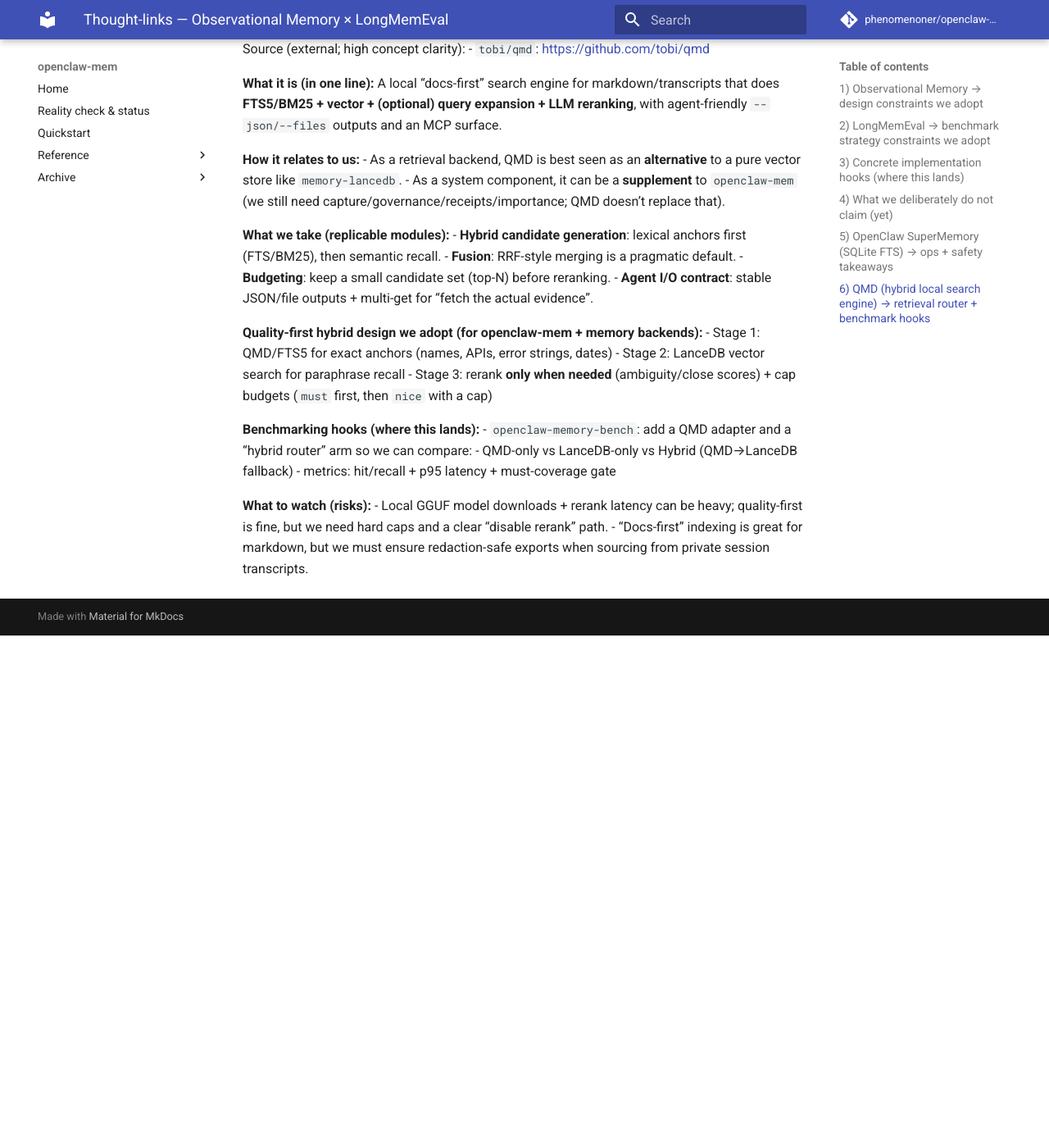
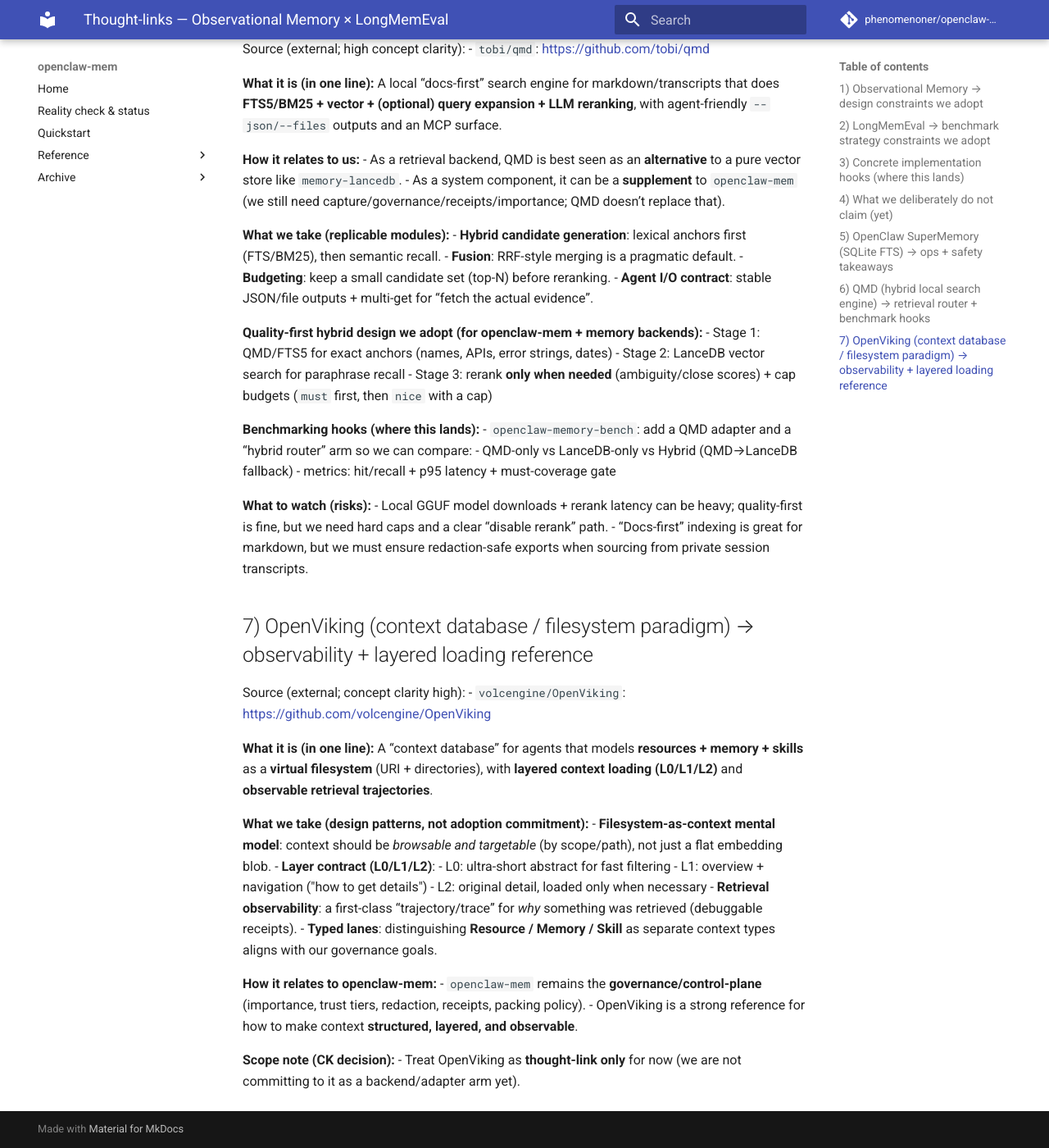
Before and after one commit to phenomenoner/openclaw-mem, an MkDocs documentation site: the page built from docs/thought-links.md, in a window 1280 px wide and 1400 px high, scrolled down 2204 px. Shown: the whole window at 82% size. Built offline with MkDocs 1.6.1 and Material for MkDocs 9.7.7, drawn with Linux system fonts in a browser that asks for light colours; comment, search, counter and statistics services are not loaded; before the commit the page ends 2979 px from its top, so only the background shows below that.

Commit message:
docs(thought-links): add OpenViking as reference (thought-link only)

```diff
--- a/docs/thought-links.md
+++ b/docs/thought-links.md
@@ -106,3 +106,27 @@
 **What to watch (risks):**
 - Local GGUF model downloads + rerank latency can be heavy; quality-first is fine, but we need hard caps and a clear “disable rerank” path.
 - “Docs-first” indexing is great for markdown, but we must ensure redaction-safe exports when sourcing from private session transcripts.
+
+## 7) OpenViking (context database / filesystem paradigm) → observability + layered loading reference
+
+Source (external; concept clarity high):
+- `volcengine/OpenViking`: <https://github.com/volcengine/OpenViking>
+
+**What it is (in one line):**
+A “context database” for agents that models **resources + memory + skills** as a **virtual filesystem** (URI + directories), with **layered context loading (L0/L1/L2)** and **observable retrieval trajectories**.
+
+**What we take (design patterns, not adoption commitment):**
+- **Filesystem-as-context mental model**: context should be *browsable and targetable* (by scope/path), not just a flat embedding blob.
+- **Layer contract (L0/L1/L2)**:
+  - L0: ultra-short abstract for fast filtering
+  - L1: overview + navigation ("how to get details")
+  - L2: original detail, loaded only when necessary
+- **Retrieval observability**: a first-class “trajectory/trace” for *why* something was retrieved (debuggable receipts).
+- **Typed lanes**: distinguishing **Resource / Memory / Skill** as separate context types aligns with our governance goals.
+
+**How it relates to openclaw-mem:**
+- `openclaw-mem` remains the **governance/control-plane** (importance, trust tiers, redaction, receipts, packing policy).
+- OpenViking is a strong reference for how to make context **structured, layered, and observable**.
+
+**Scope note (CK decision):**
+- Treat OpenViking as **thought-link only** for now (we are not committing to it as a backend/adapter arm yet).
```
